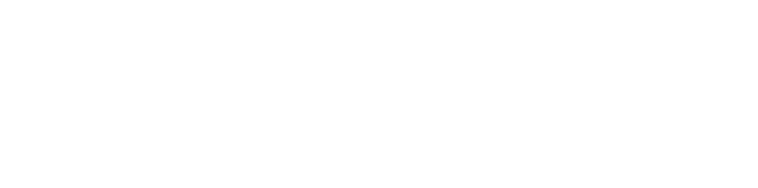
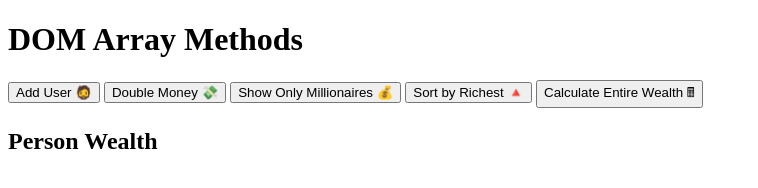
Before and after one commit to GabeValdivia/dom-array-methods, a plain HTML site: page index.html in a window 1280 px wide. Shown: the whole page, without its empty margins (0-758 px from the left). Drawn offline with Linux system fonts and the light colour scheme.

Commit message:
Write HTML for project

```diff
--- a/index.html
+++ b/index.html
@@ -8,6 +8,19 @@
 	<title>Dom Array Methods</title>
 </head>
 <body>
+	<h1>DOM Array Methods</h1>
+	<div class="container">
+		<aside>
+			<button id="add-user">Add User 🧔</button>
+			<button id="double">Double Money 💸</button>
+			<button id="show-millionaires">Show Only Millionaires 💰</button>
+			<button id="sort">Sort by Richest 🔺</button>
+			<button id="calculate-wealth">Calculate Entire Wealth 🖩</button>
+		</aside>
+		<main id="main">
+			<h2><strong>Person</strong> Wealth</h2>
+		</main>
+	</div>
 
 	<script src="script.js"></script>
 </body>
```
